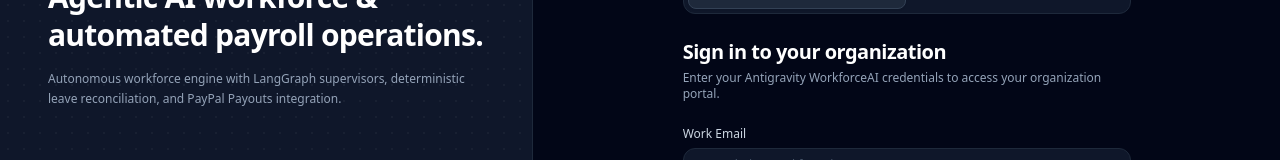
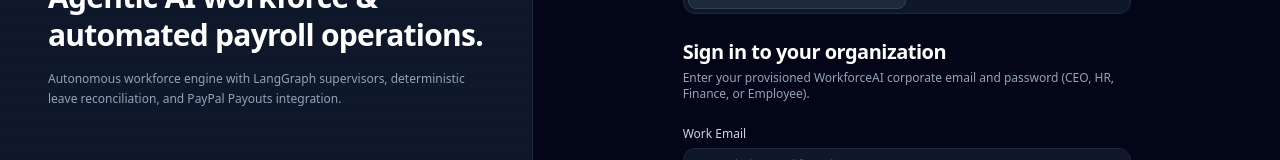
Before and after one commit to Anuj04432/Leavifyai, a React (Vite) app in the folder frontend/: page /login in a window 1280 px wide. Shown: the part 211-371 px from the top of the page. Built offline with nearby package versions, Linux system fonts and the light colour scheme; no server answers.

Commit message:
docs(auth): clarify team member sign-in vs CEO registration guidance

```diff
--- a/frontend/src/pages/auth/LoginPage.tsx
+++ b/frontend/src/pages/auth/LoginPage.tsx
@@ -250,8 +250,8 @@ export default function LoginPage() {
             </h2>
             <p className="text-xs text-slate-400 mt-1">
               {activeTab === "login"
-                ? "Enter your Antigravity WorkforceAI credentials to access your organization portal."
-                : "Register as Company CEO. Corporate email and workspace are provisioned automatically."}
+                ? "Enter your provisioned WorkforceAI corporate email and password (CEO, HR, Finance, or Employee)."
+                : "Register as Company CEO. Team members and employees should use 'Sign In' with credentials issued by their company."}
             </p>
           </div>
 
```
